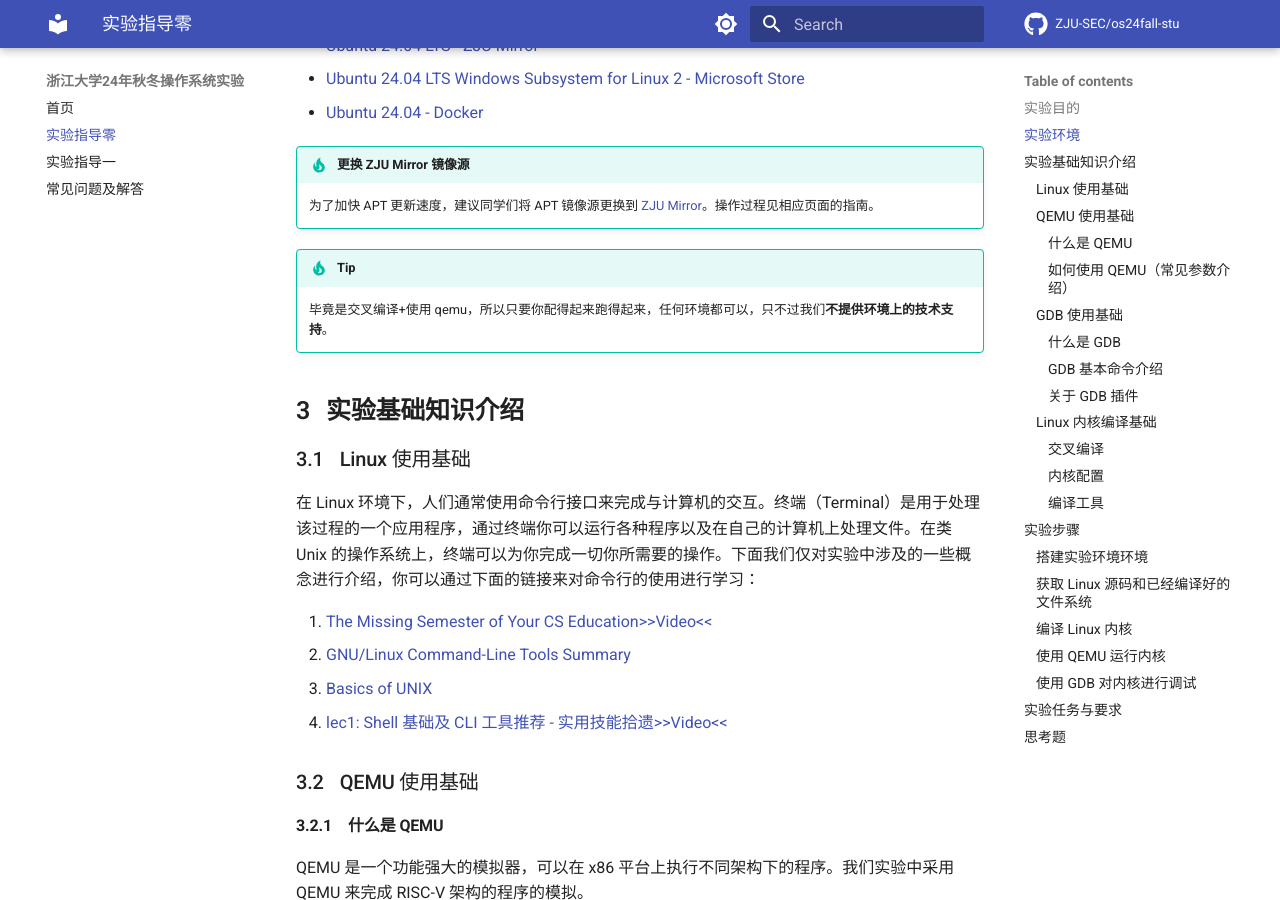
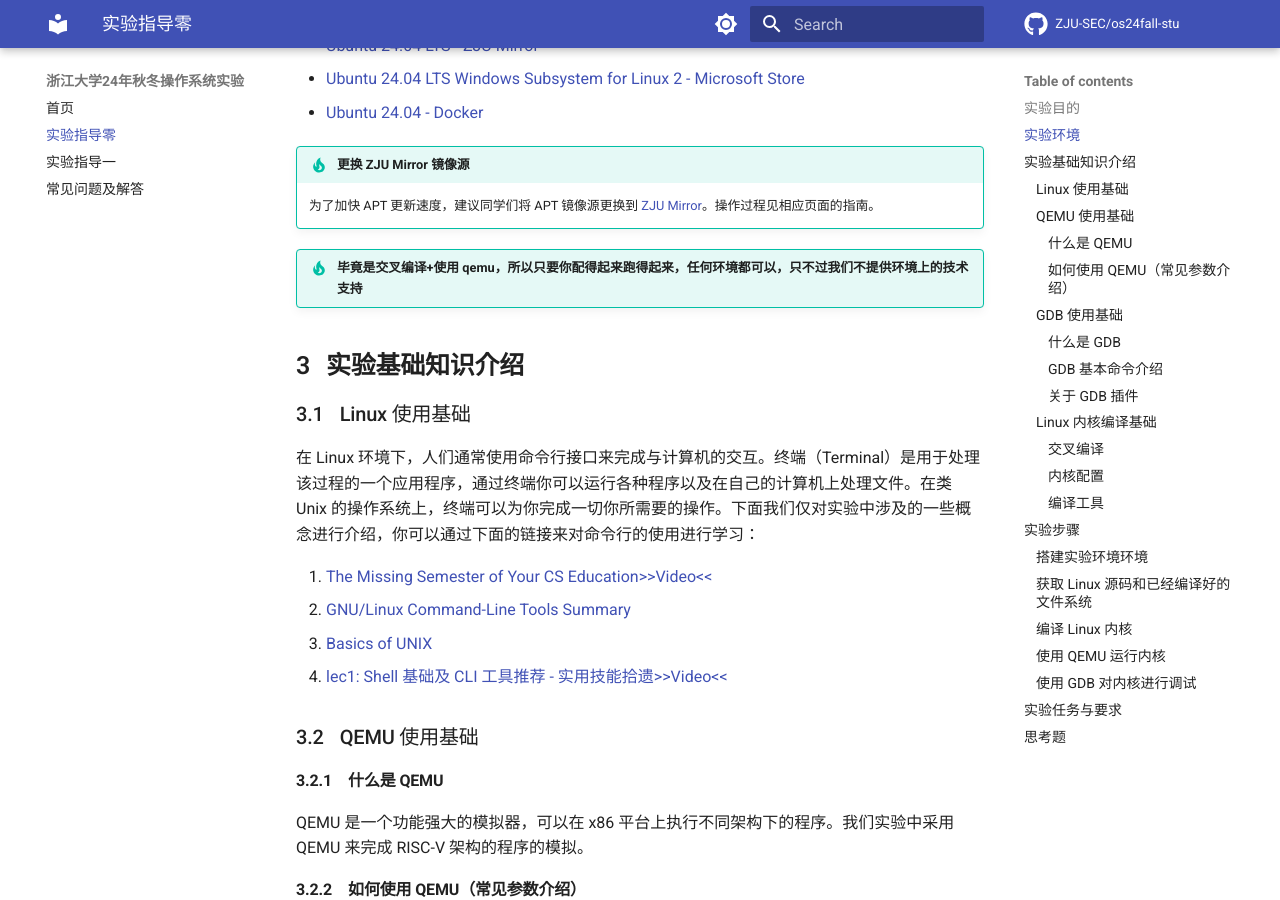
Before and after one commit to ZJU-SEC/os24fall-stu, an MkDocs documentation site: the page built from docs/lab0.md, in a window 1280 px wide and 900 px high, scrolled down 665 px. Built offline with MkDocs 1.6.1 and Material for MkDocs 9.7.7, drawn with Linux system fonts in a browser that asks for light colours; some web fonts are replaced; comment, search, counter and statistics services are not loaded.

Commit message:
style: fix lab1 and lab2 docs

```diff
--- a/docs/lab0.md
+++ b/docs/lab0.md
@@ -12,7 +12,7 @@
 
 !!! tip "升级到 Ubuntu 24.04"
 
-    已经安装 Ubuntu 22.04 或更旧版本的同学可以选择参考 [常见问题及解答 - 如何升级到 Ubuntu 24.04](faq.md#ubuntu-2404) 进行升级。
+    已经安装 Ubuntu 22.04 或更旧版本的同学可以选择参考[常见问题及解答 - 如何升级到 Ubuntu 24.04](faq.md#ubuntu-2404) 进行升级。
 
     升级后，APT 会自动将 QEMU 等软件包升级到仓库中较新的版本。
 
@@ -25,8 +25,7 @@
 
     为了加快 APT 更新速度，建议同学们将 APT 镜像源更换到 [ZJU Mirror](https://mirrors.zju.edu.cn/docs/ubuntu/)。操作过程见相应页面的指南。
 
-!!! tip
-    毕竟是交叉编译+使用 qemu，所以只要你配得起来跑得起来，任何环境都可以，只不过我们**不提供环境上的技术支持**。
+!!! tip "毕竟是交叉编译+使用 qemu，所以只要你配得起来跑得起来，任何环境都可以，只不过我们**不提供环境上的技术支持**"
 
 ## 实验基础知识介绍
 
```
Also changed, not shown: docs/lab1.md (+1 -1 lines).
